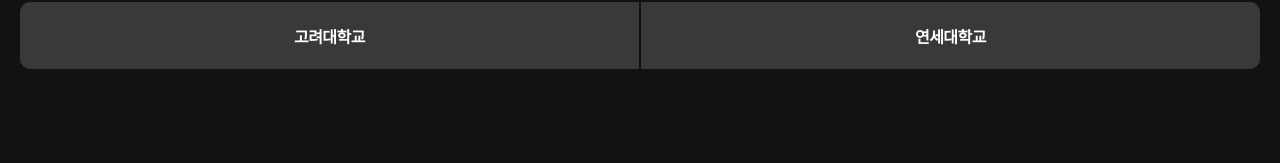
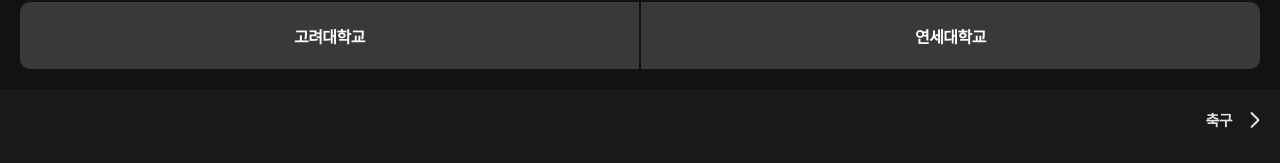
Before and after one commit to DevKor-github/toky-front-v2, a Next.js app: page /bets in a window 1280 px wide. Shown: the part 951-1114 px from the top of the page. Before the commit the page ends 1040 px from the top, so only its background shows below. Built offline with nearby package versions, Linux system fonts and the light colour scheme.

Commit message:
feat: Prediction Bottom Bar 구현 - Exclude를 통한 bets page 타입 명확화 - 공통적으로 쓰일 constant 변수들 디렉토리 개설 - 승부예측 페이지 하단 바 구현

```diff
--- a/app/bets/page.tsx
+++ b/app/bets/page.tsx
@@ -1,28 +1,31 @@
 'use client';
 
+import { useCallback, useState } from 'react';
 import styled from 'styled-components';
 
+import { SelectionType } from '@/libs/constants/sports';
 import MainTopBar from '@/components/MainTopBar';
 import NavigationBar from '@/components/NavigationBar';
 import { useShareModal } from '@/components/ShareModal';
 import PredictionBanner from '@/components/PredictionBanner';
 import SportsSelectionBar from '@/components/SportsSelectionBar';
-import { useCallback, useState } from 'react';
-import { SelectionType } from '@/components/SportsSelectionBar/constants';
 import PredictionQuestion from '@/components/PredictionQuestion';
+import PredictionBottomBar from '@/components/PredictionBottomBar';
 
 export default function Bets() {
   const { openShareModal } = useShareModal();
 
   // "Baseball" | "Soccer" | "Basketball" | "Rugby" | "Hockey"로 관리
-  const [curNav, setCurNav] = useState<SelectionType>('Baseball');
+  const [curNav, setCurNav] = useState<Exclude<SelectionType, 'All'>>('Baseball');
 
   async function openModal() {
     await openShareModal();
   }
 
   const handleNav = useCallback((selection: SelectionType) => {
-    setCurNav(selection);
+    if (selection !== 'All') {
+      setCurNav(selection);
+    }
   }, []);
 
   // TODO: API 또는 Constant로 대체
@@ -71,6 +74,7 @@ export default function Bets() {
             />
           ))}
         </QuestionsWrapper>
+        <PredictionBottomBar curSelection={curNav} handleNav={handleNav} />
       </Wrapper>
     </div>
   );
--- /dev/null
+++ b/components/PredictionBottomBar/PredictionBottomBar.tsx
@@ -0,0 +1,69 @@
+import styled from 'styled-components';
+
+import { Icon } from '@/libs/design-system/icons';
+import { SelectionArray, SelectionMap, SelectionType } from '@/libs/constants/sports';
+
+interface PredictionBottomBarProps {
+  curSelection: Exclude<SelectionType, 'All'>;
+  handleNav: (selection: Exclude<SelectionType, 'All'>) => void;
+}
+
+export function PredictionBottomBar({ curSelection, handleNav }: PredictionBottomBarProps) {
+  const endIndex = SelectionArray.length - 1;
+  return (
+    <BottomBar>
+      <NavButton
+        type="prev"
+        onClick={() => {
+          handleNav(SelectionArray[SelectionMap[curSelection] - 1].type);
+        }}
+      >
+        {curSelection !== SelectionArray[0].type && (
+          <>
+            <Icon.ArrowRight color="#FFFFFF61" rotate={180} />
+            <span>{SelectionArray[SelectionMap[curSelection] - 1].title}</span>
+          </>
+        )}
+      </NavButton>
+      <NavButton
+        type="next"
+        onClick={() => {
+          handleNav(SelectionArray[SelectionMap[curSelection] + 1].type);
+        }}
+      >
+        {curSelection !== SelectionArray[endIndex].type && (
+          <>
+            <span>{SelectionArray[SelectionMap[curSelection] + 1].title}</span>
+            <Icon.ArrowRight color="#FFFFFFDE" rotate={0} />
+          </>
+        )}
+      </NavButton>
+    </BottomBar>
+  );
+}
+
+const BottomBar = styled.div`
+  padding: 20px;
+  padding-bottom: 36px;
+  display: flex;
+  justify-content: space-between;
+  background: var(
+    --Background-3,
+    linear-gradient(0deg, rgba(255, 255, 255, 0.03) 0%, rgba(255, 255, 255, 0.03) 100%),
+    #121212
+  );
+`;
+
+const NavButton = styled.button<{ type: 'prev' | 'next' }>`
+  display: flex;
+  gap: 8px;
+  cursor: pointer;
+  align-items: center;
+
+  & span {
+    color: ${({ type }) => (type === 'prev' ? '#FFFFFF61' : '#FFFFFFDE')};
+    font-size: 15px;
+    font-weight: 700;
+    letter-spacing: -0.6px;
+  }
+`;
--- /dev/null
+++ b/components/PredictionBottomBar/index.ts
@@ -0,0 +1 @@
+export { PredictionBottomBar as default } from './PredictionBottomBar';
--- a/components/SportsSelectionBar/SportsSelectionBar.tsx
+++ b/components/SportsSelectionBar/SportsSelectionBar.tsx
@@ -1,9 +1,9 @@
 'use client';
 
+import { memo } from 'react';
 import styled from 'styled-components';
 
-import { SelectionArray, SelectionType } from '@/components/SportsSelectionBar/constants';
-import { memo } from 'react';
+import { SelectionArray, SelectionType } from '@/libs/constants/sports';
 import { SportsButton } from '@/components/SportsSelectionBar/SportsButton';
 
 interface SportsSelectionBarProps {
--- a/components/SportsSelectionBar/constants.ts
+++ b/libs/constants/sports.ts
@@ -7,3 +7,11 @@ export const SelectionArray = [
 ] as const;
 
 export type SelectionType = (typeof SelectionArray)[number]['type'] | 'All';
+
+export const SelectionMap: { [key in Exclude<SelectionType, 'All'>]: number } = {
+  Baseball: 0,
+  Soccer: 1,
+  Basketball: 2,
+  Rugby: 3,
+  Hockey: 4,
+};
--- /dev/null
+++ b/libs/design-system/icons/ArrowRight.tsx
@@ -0,0 +1,30 @@
+export function ArrowRight({ color, rotate }: { color: string; rotate: number }) {
+  return (
+    <svg
+      width="20"
+      height="20"
+      viewBox="0 0 20 20"
+      fill="none"
+      xmlns="http://www.w3.org/2000/svg"
+      style={{ transform: `rotate(${rotate}deg)` }}
+    >
+      <mask
+        id="mask0_219_1339"
+        style={{ maskType: 'alpha' }}
+        maskUnits="userSpaceOnUse"
+        x="0"
+        y="0"
+        width="20"
+        height="20"
+      >
+        <rect x="20" y="20" width="20" height="20" transform="rotate(-180 20 20)" fill="#D9D9D9" />
+      </mask>
+      <g mask="url(#mask0_219_1339)">
+        <path
+          d="M17.0417 10.0002L10.9167 3.87515C10.7083 3.66682 10.6076 3.42376 10.6146 3.14598C10.6215 2.86821 10.7292 2.62515 10.9375 2.41682C11.1458 2.20848 11.3889 2.10432 11.6667 2.10432C11.9444 2.10432 12.1875 2.20848 12.3958 2.41682L18.8125 8.81265C18.9792 8.97932 19.1042 9.16682 19.1875 9.37515C19.2708 9.58348 19.3125 9.79182 19.3125 10.0002C19.3125 10.2085 19.2708 10.4168 19.1875 10.6252C19.1042 10.8335 18.9792 11.021 18.8125 11.1877L12.3958 17.6043C12.1875 17.8127 11.941 17.9133 11.6563 17.9064C11.3715 17.8995 11.125 17.7918 10.9167 17.5835C10.7083 17.3752 10.6042 17.1321 10.6042 16.8543C10.6042 16.5765 10.7083 16.3335 10.9167 16.1252L17.0417 10.0002Z"
+          fill={color}
+        />
+      </g>
+    </svg>
+  );
+}
--- a/libs/design-system/icons/export.ts
+++ b/libs/design-system/icons/export.ts
@@ -14,3 +14,4 @@ export { Stamp } from './Stamp';
 export { Kakao } from './Kakao';
 export { ChevronForward } from './ChevronForward';
 export { TablerCopy } from './TablerCopy';
+export { ArrowRight } from './ArrowRight';
```
